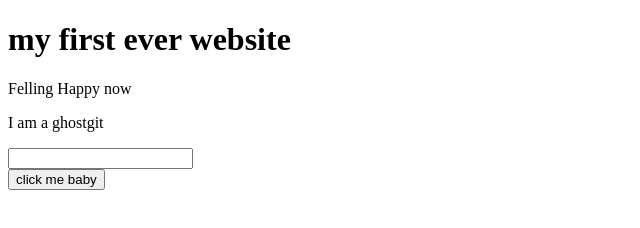
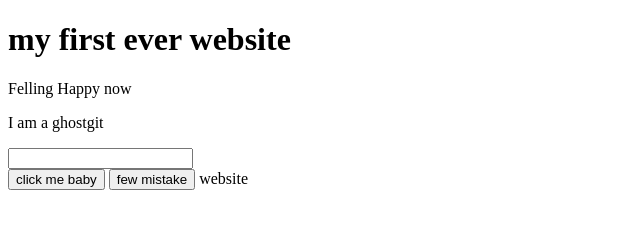
Before and after one commit to Raihanuddin-anik/my-first-website, a plain HTML site: page index.html in a window 1280 px wide. Shown: the whole page, without its empty margins (0-640 px from the left). Drawn offline with Linux system fonts and the light colour scheme.

Commit message:
Update index.html

```diff
--- a/index.html
+++ b/index.html
@@ -12,5 +12,7 @@
     <input type="text">
     <br>
     <button>click me baby</button>
-</body>
+    <button>few mistake</button>
+
+</body>website</button>
 </html>
```
